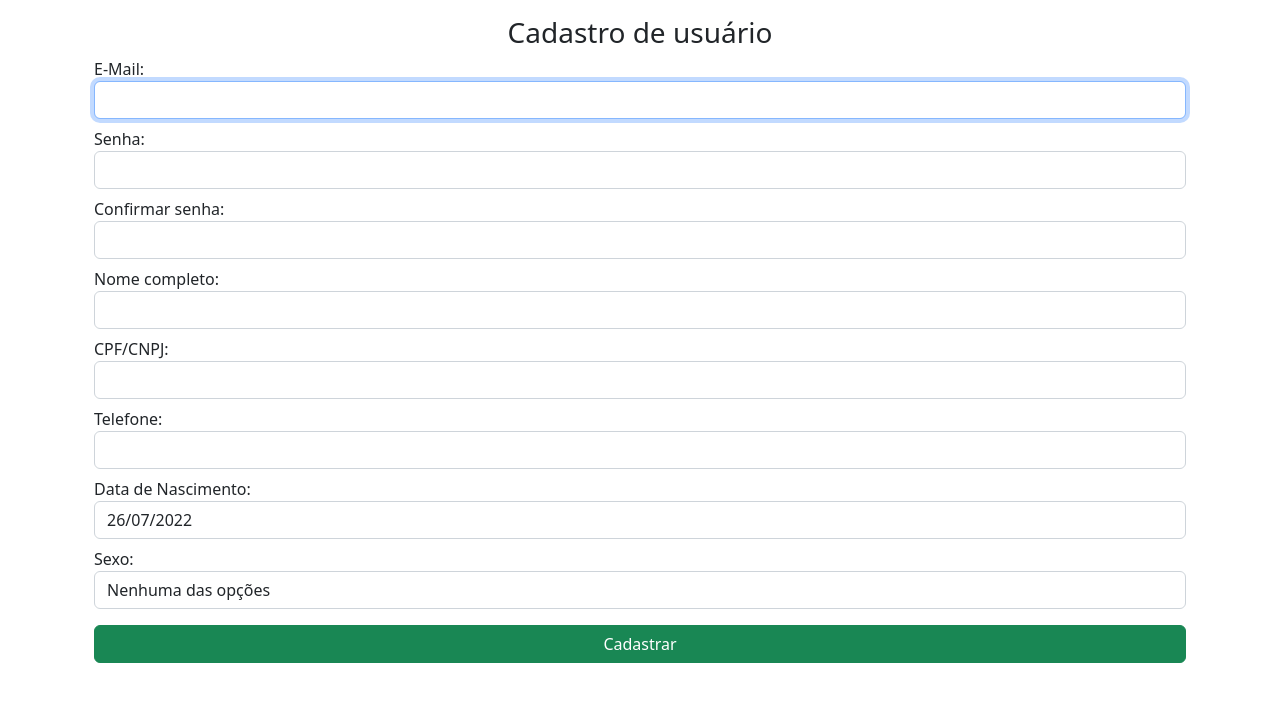
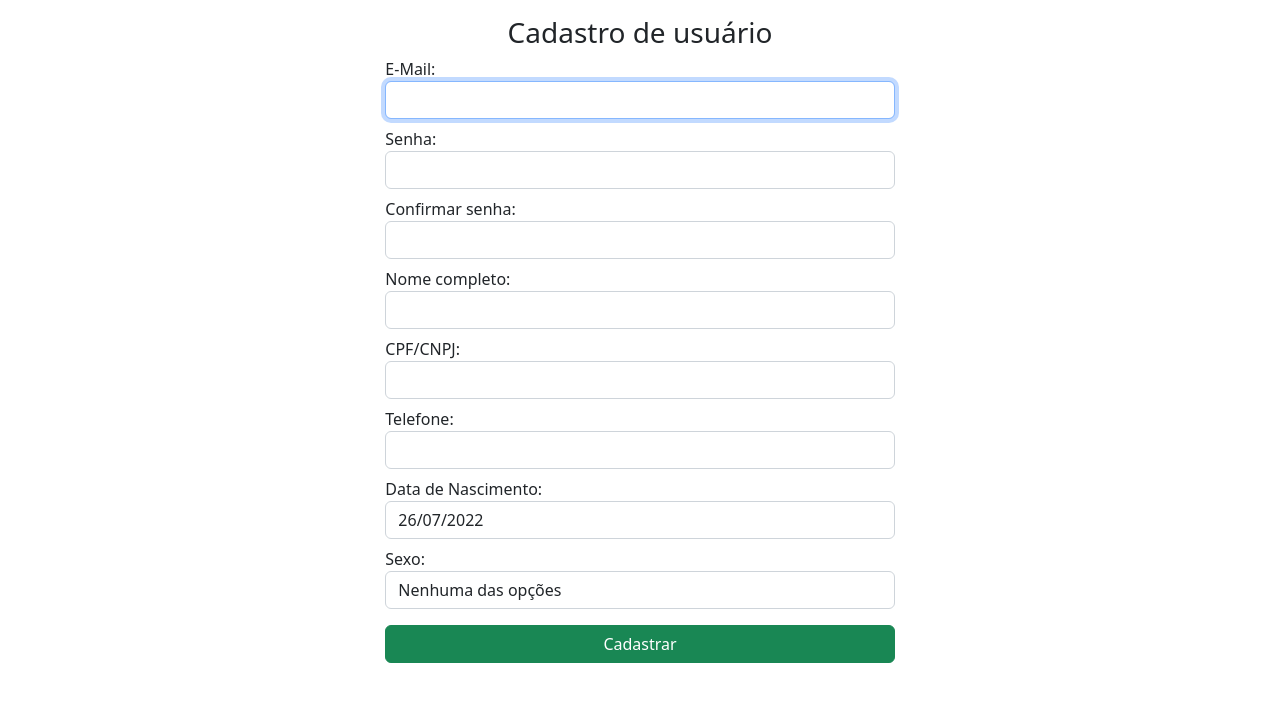
Before and after one commit to sacchettijr/E-Commerce, a Django app: page /accounts/cadastro/ in a window 1280 px wide. Shown: the part 58-760 px from the top of the page. Run offline with Django 4.2, Linux system fonts and the light colour scheme; parts of the project's set-up code (start-up, migrations or seed data) failed here and were passed over; some libraries are stand-ins or nearby versions.

Commit message:
Feito a separação do container para deixar cada pagina livre

```diff
--- a/templates/base/base.html
+++ b/templates/base/base.html
@@ -105,10 +105,10 @@
         </div>
     </div>
 </nav>
-<main class="container">
-    {% block base %}
 
-    {% endblock base %}
-</main>
+{% block base %}
+
+{% endblock base %}
+
 </body>
 </html>
--- a/templates/base/base_login.html
+++ b/templates/base/base_login.html
@@ -3,7 +3,7 @@
 {% block base %}
     <div class="container-fluid">
         <div class="row justify-content-center">
-            <div class="col-xxl-4 mt-3">
+            <div class="col-xxl-3 col-lg-5 col-md-6 col-sm-8 col-xs-12 mt-3">
             {% block login %}
 
             {% endblock login %}
--- a/templates/publico/publico_index.html
+++ b/templates/publico/publico_index.html
@@ -1,6 +1,7 @@
 {% extends 'base/base.html' %}
 {% load static %}
 {% block base %}
+    <div class="container">
         <div class="row d-flex justify-content-center">
             {% if categorias %}
                 {% for categoria in categorias %}
@@ -22,7 +23,8 @@
                                 </p>
                             </div>
                             <div class="card-footer">
-                            <a href="{% url 'publico_categoria' categoria.slug %}" class="btn btn-primary">Ver mais</a>
+                                <a href="{% url 'publico_categoria' categoria.slug %}" class="btn btn-primary">Ver
+                                    mais</a>
                             </div>
                         </div>
                     </div>
@@ -36,4 +38,5 @@
 
             {% endif %}
         </div>
+    </div>
 {% endblock base %}
--- a/templates/publico/publico_produto_detalhe.html
+++ b/templates/publico/publico_produto_detalhe.html
@@ -1,6 +1,7 @@
 {% extends 'base/base.html' %}
 {% load static %}
 {% block base %}
+    <div class="container">
         {% if produto %}
             {% if produto.ativo %}
                 <div class="row">
@@ -73,4 +74,5 @@
                 </div>
             </div>
         {% endif %}
+    </div>
 {% endblock base %}
--- a/templates/publico/publico_produto_listagem.html
+++ b/templates/publico/publico_produto_listagem.html
@@ -1,6 +1,7 @@
 {% extends 'base/base.html' %}
 {% load static %}
 {% block base %}
+    <div class="container">
         <div class="row">
             <h1 style="color: white;">{{ categoria_nome }}</h1>
         </div>
@@ -49,4 +50,5 @@
                 </div>
             </div>
         {% endif %}
+    </div>
 {% endblock base %}
```
Also changed, not shown: templates/publico/publico_carrinho.html (+4 -3 lines). Lines whose indentation alone changed are shown as unchanged.
